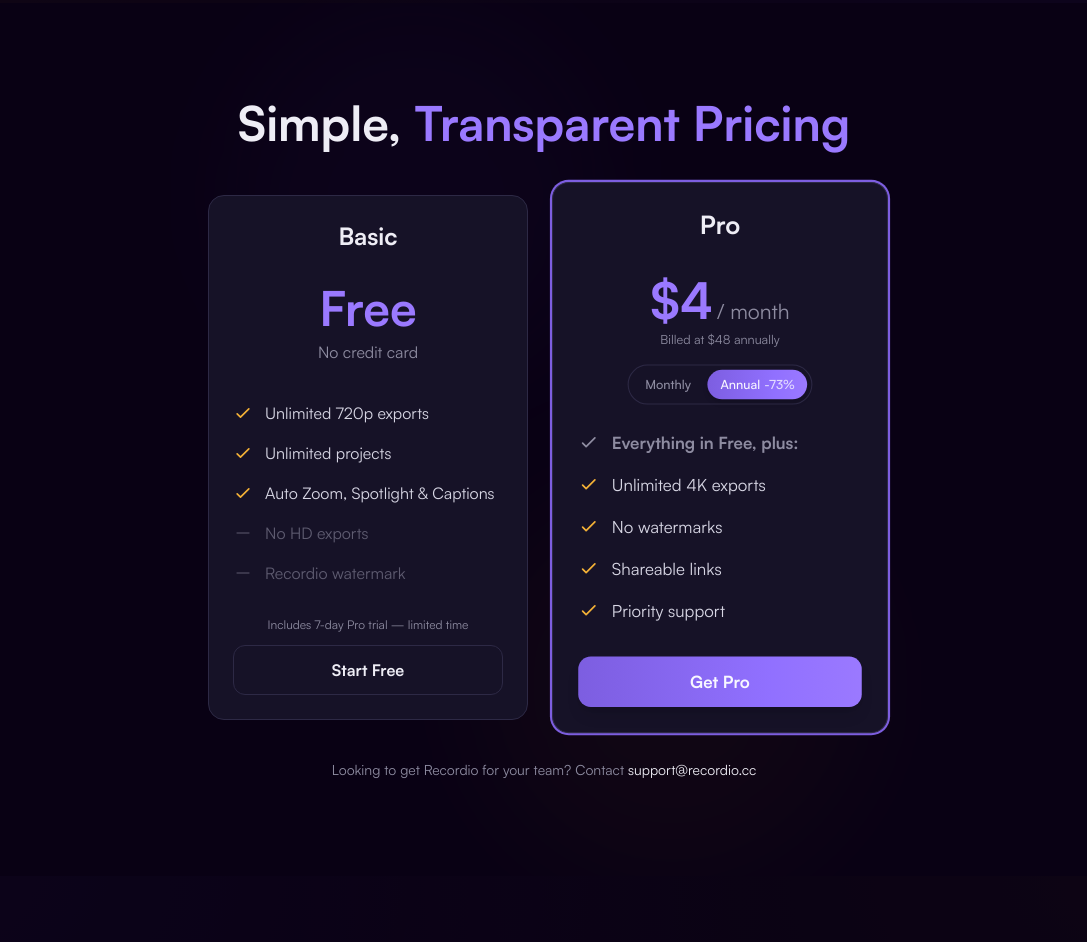
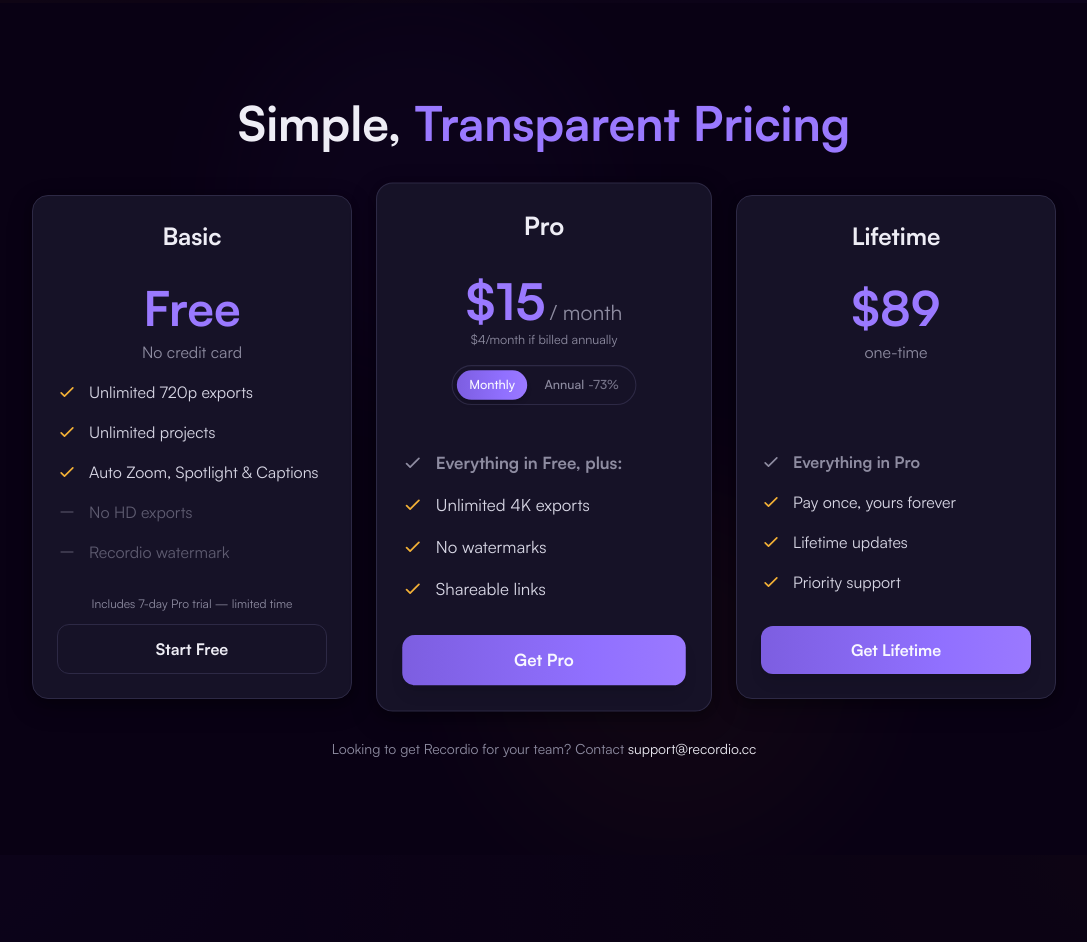
Before and after one commit to jmikh/recordio-site, an Astro site: page / in a window 1280 px wide. Shown: the part 8880-9822 px from the top of the page, without its empty margins (96-1183 px from the left). Built offline with nearby package versions, Linux system fonts and the light colour scheme; Astro itself is replaced by a stand-in of ours.

Commit message:
lifetime pricing

```diff
--- a/src/components/Pricing.tsx
+++ b/src/components/Pricing.tsx
@@ -6,7 +6,7 @@ import { trackGetPro } from '../utils/analytics';
 const APP_URL = 'https://app.recordio.cc';
 
 const Pricing = () => {
-    const [isAnnual, setIsAnnual] = useState(true);
+    const [isAnnual, setIsAnnual] = useState(false);
     const headerRef = useScrollReveal();
     const cardsRef = useScrollReveal();
 
@@ -29,18 +29,32 @@ const Pricing = () => {
         },
         {
             name: 'Pro',
-            price: isAnnual ? '$4' : '$15',
-            period: '/ month',
-            priceNote: isAnnual ? 'Billed at $48 annually' : '$4/month if billed annually',
+            price: isAnnual ? '$48' : '$15',
+            period: isAnnual ? '/ year' : '/ month',
+            priceNote: isAnnual ? 'Just $4/month' : '$4/month if billed annually',
             features: [
                 'Everything in Free, plus:',
                 'Unlimited 4K exports',
                 'No watermarks',
                 'Shareable links',
-                'Priority support',
             ],
             cta: 'Get Pro',
             popular: true,
+            style: 'primary' as const,
+        },
+        {
+            name: 'Lifetime',
+            price: '$89',
+            period: 'one-time',
+            features: [
+                'Everything in Pro',
+                'Pay once, yours forever',
+                'Lifetime updates',
+                'Priority support',
+            ],
+            cta: 'Get Lifetime',
+            popular: false,
+            bestValue: true,
             style: 'primary' as const,
         },
     ];
@@ -192,7 +206,7 @@ const Pricing = () => {
                                     })}
                                 </ul>
 
-                                {!plan.popular && (
+                                {!plan.popular && !(plan as any).bestValue && (
                                     <p className="text-center text-text-muted text-xs mb-3">
                                         Includes 7-day Pro trial — limited time
                                     </p>
@@ -203,6 +217,14 @@ const Pricing = () => {
                                         href={`${APP_URL}/?checkout=${isAnnual ? 'yearly' : 'monthly'}`}
                                         className="btn-primary w-full block text-center"
                                         onClick={() => trackGetPro(isAnnual ? 'yearly' : 'monthly')}
+                                    >
+                                        {plan.cta}
+                                    </a>
+                                ) : (plan as any).bestValue ? (
+                                    <a
+                                        href={`${APP_URL}/?checkout=lifetime`}
+                                        className="btn-primary w-full block text-center"
+                                        onClick={() => trackGetPro('lifetime')}
                                     >
                                         {plan.cta}
                                     </a>
--- a/src/index.css
+++ b/src/index.css
@@ -367,6 +367,7 @@ html {
   border-radius: 1rem;
   padding: 1.5rem;
   border: 1px solid var(--color-border);
+  box-shadow: 0 8px 24px rgb(0 0 0 / 0.3), 0 2px 8px rgb(0 0 0 / 0.2);
   transition: all 0.3s cubic-bezier(0.4, 0, 0.2, 1);
 }
 
--- a/src/utils/analytics.ts
+++ b/src/utils/analytics.ts
@@ -35,7 +35,7 @@ export const trackInstallExtension = (location: string) => {
 /**
  * Track Get Pro button click
  */
-export const trackGetPro = (billingPeriod: 'yearly' | 'monthly') => {
+export const trackGetPro = (billingPeriod: 'yearly' | 'monthly' | 'lifetime') => {
     trackEvent('get_pro_click', {
         event_category: 'conversion',
         event_label: billingPeriod,
```
